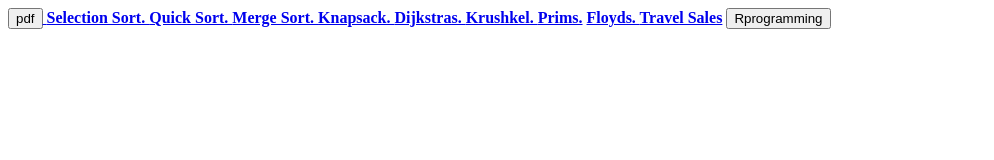
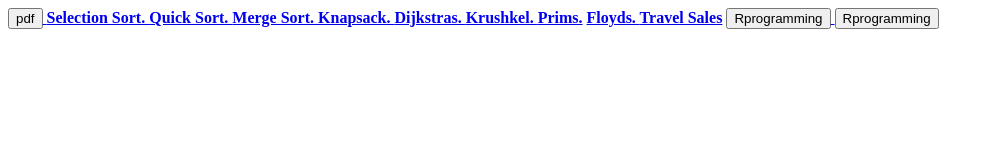
Before and after one commit to Camlintower/daa, a plain HTML site: page index.html in a window 1280 px wide. Shown: the whole page, without its empty margins (0-994 px from the left). Drawn offline with Linux system fonts and the light colour scheme.

Commit message:
Update index.html

```diff
--- a/index.html
+++ b/index.html
@@ -28,5 +28,8 @@
   <a href="R Programming LabMannual.pdf">
     <button>Rprogramming</button>
   </a>
+  <a href="Python lab Manual.pdf">
+    <button>Rprogramming</button>
+  </a>
 </body>
 </html>
```
